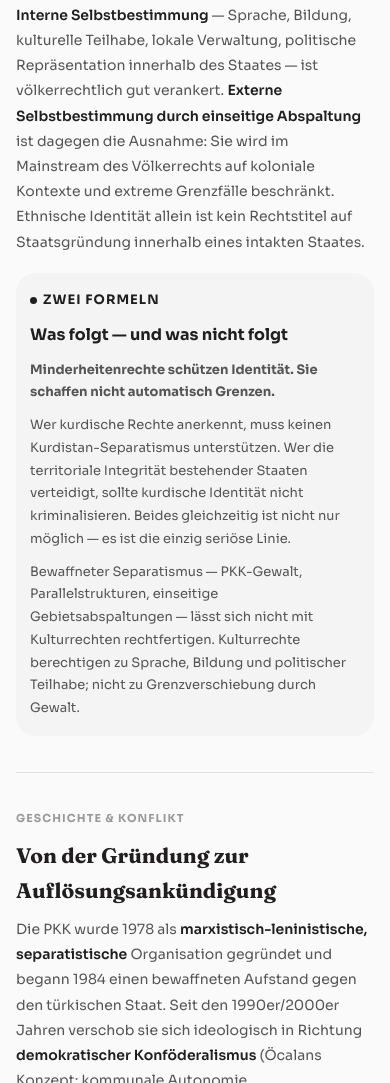
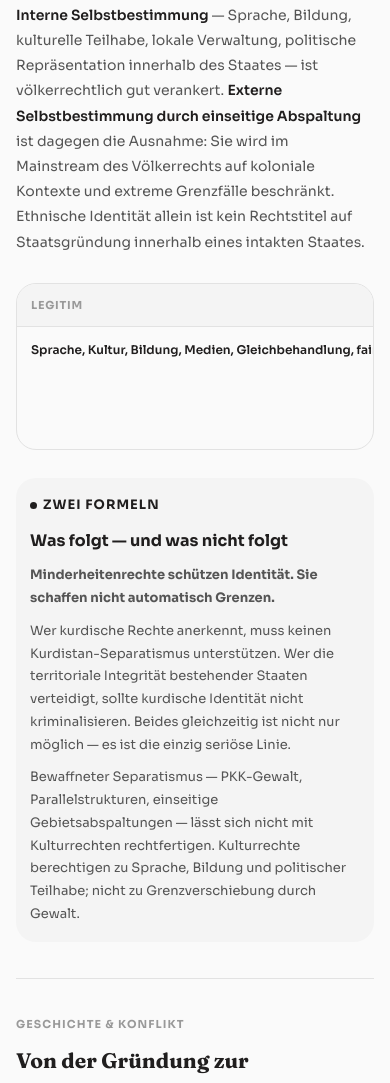
Before and after one commit to ttas-glitch/tuerk, a plain HTML site: page pkk-kurden.html in a window 390 px wide. Shown: the part 2747-3830 px from the top of the page. Drawn offline with Linux system fonts and the light colour scheme; sample sign-in values are in the browser's storage.

Commit message:
Remove actor-table-wrap from legitim table so it shows on mobile
Co-Authored-By: Claude Sonnet 4.6 <noreply@anthropic.com>

```diff
--- a/pkk-kurden.html
+++ b/pkk-kurden.html
@@ -301,7 +301,7 @@ a.source-pill:hover { border-color: var(--black); color: var(--black); backgroun
     <strong>Interne Selbstbestimmung</strong> — Sprache, Bildung, kulturelle Teilhabe, lokale Verwaltung, politische Repräsentation innerhalb des Staates — ist völkerrechtlich gut verankert. <strong>Externe Selbstbestimmung durch einseitige Abspaltung</strong> ist dagegen die Ausnahme: Sie wird im Mainstream des Völkerrechts auf koloniale Kontexte und extreme Grenzfälle beschränkt. Ethnische Identität allein ist kein Rechtstitel auf Staatsgründung innerhalb eines intakten Staates.
   </p>
 
-  <div class="data-table-wrap actor-table-wrap">
+  <div class="data-table-wrap">
     <table class="data-table">
       <thead>
         <tr><th>Legitim</th><th>Nicht automatisch legitim</th></tr>
```
